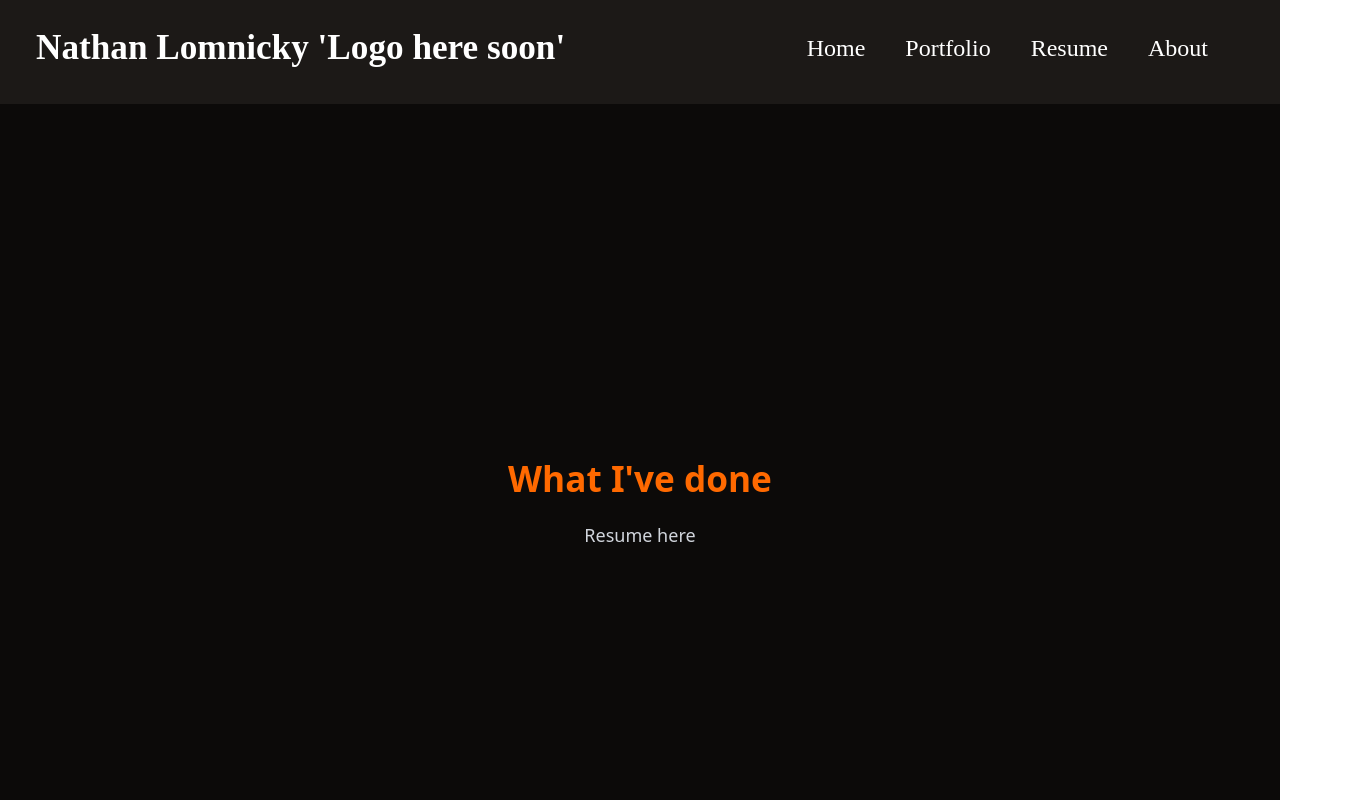
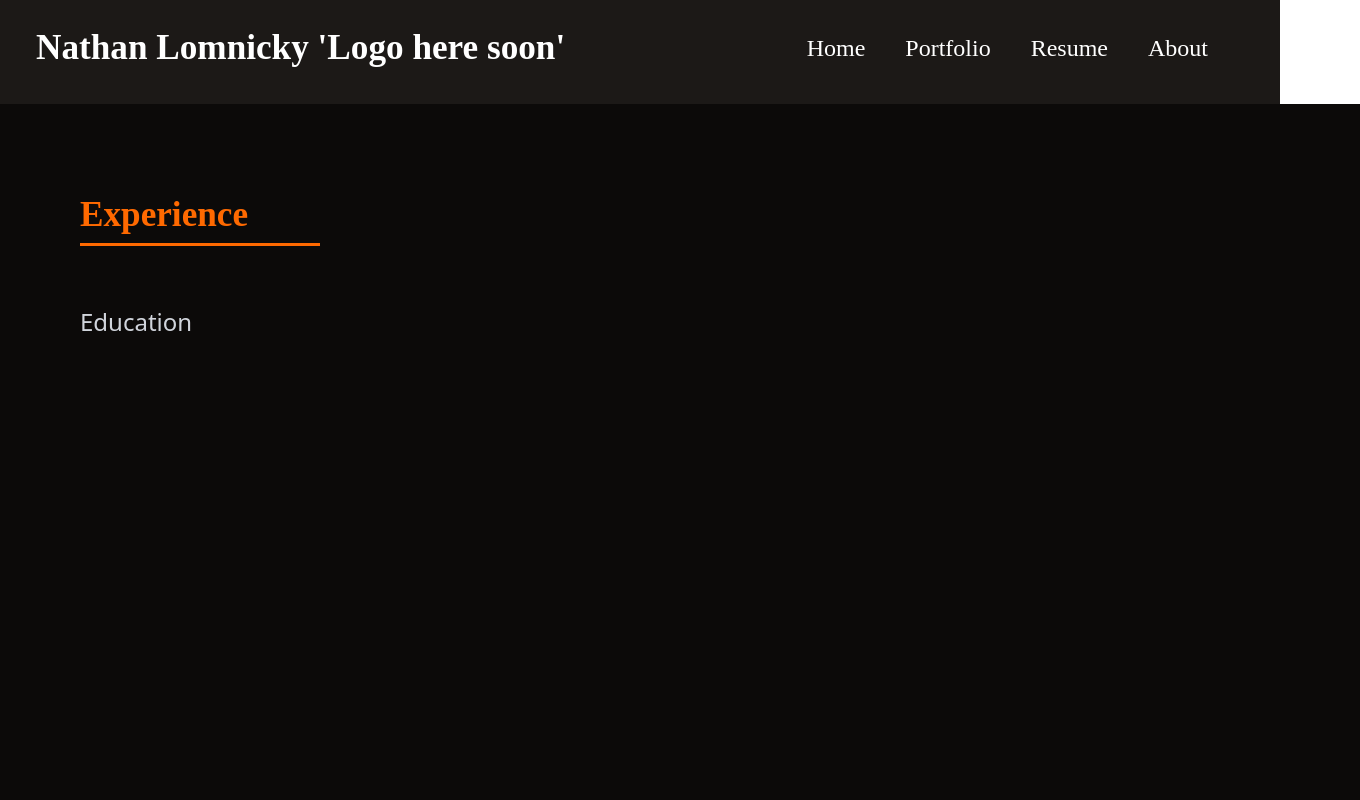
Before and after one commit to PhilosofoxDev/PortfolioSite, a React (Vite) app: page /resumepage in a window 1280 px wide. Shown: the top 800 px of the page, 1360 px wide, since content can reach past the window. Built offline with nearby package versions, Linux system fonts and the light colour scheme; a web font is replaced by a local one.

Commit message:
Start Resume Page

```diff
--- a/src/pages/ResumePage.jsx
+++ b/src/pages/ResumePage.jsx
@@ -1,10 +1,12 @@
 export default function ResumePage() {
   return (
-    <div className="overscroll-x-none flex flex-col items-center justify-center min-h-screen min-w-screen bg-stone-950">
-      <h1 className="text-5xl font-bold mb-6 text-orange-500">
-        What I've done
-      </h1>
-      <p className="text-lg text-gray-300 max-w-xl text-center">Resume here</p>
+    <div className="overscroll-x-none flex items-center pt-15 flex-col min-h-screen min-w-screen bg-stone-950">
+      <div className="flex flex-col ml-20 mt-8 mb-6 gap-15 items-start min-w-screen">
+        <h1 className="font-EmblemaOne border-b-3 text-5xl font-bold pb-2 pr-18 text-orange-500">
+          Experience
+        </h1>
+        <p className="text-2xl text-gray-300 max-w-xl text-center">Education</p>
+      </div>
     </div>
   );
 }
```
